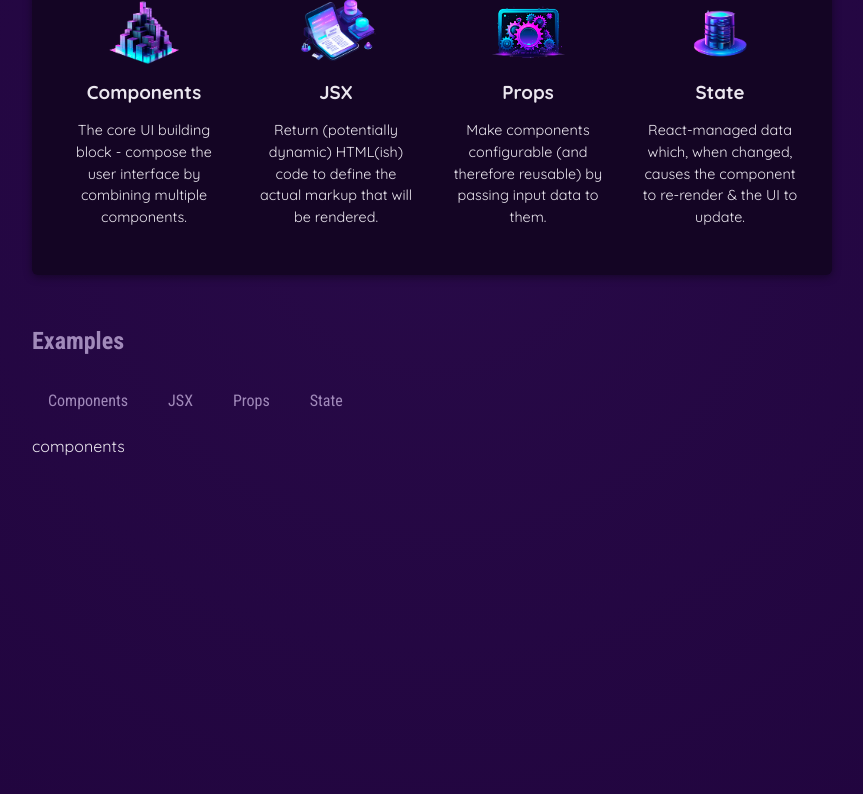
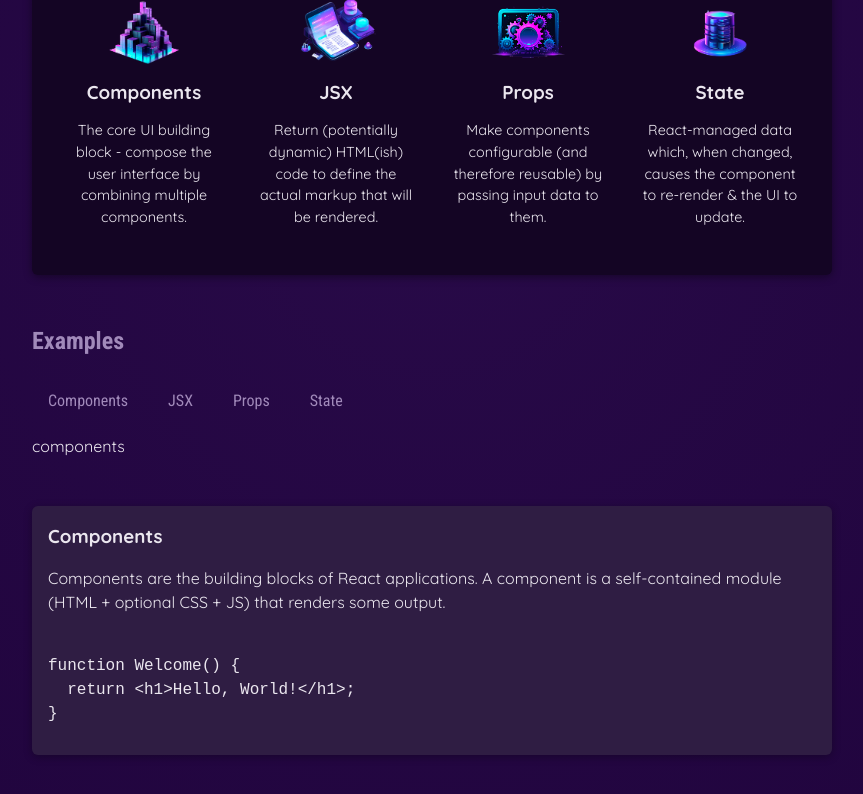
Before and after one commit to MarioMilosevic/React-Workshop, a React (Vite) app in the folder 01-starting-project/01-starting-project/: page / in a window 1280 px wide. Both pictures are taken after a click on the button "Components". Shown: the part 448-1242 px from the top of the page, without its empty margins (208-1071 px from the left). Built offline with nearby package versions, Linux system fonts and the light colour scheme.

Commit message:
Add conditional rendering

```diff
--- a/01-starting-project/01-starting-project/src/App.jsx
+++ b/01-starting-project/01-starting-project/src/App.jsx
@@ -3,8 +3,10 @@ import Header from "./components/Header/Header";
 import CoreConcept from "./components/CoreConcept";
 import TabButton from "./components/TabButton";
 import { useState } from "react";
+import { EXAMPLES } from "./data";
+
 function App() {
-  const [tabContent, setTabContent] = useState("Please click a button");
+  const [tabContent, setTabContent] = useState();
   function handleSelect(selectedButton) {
     setTabContent(selectedButton);
   }
@@ -31,6 +33,16 @@ function App() {
           </menu>
           {tabContent}
         </section>
+        {!tabContent && <p>Please select a topic</p>}
+        {tabContent && (
+          <div id="tab-content">
+            <h3>{EXAMPLES[tabContent].title}</h3>
+            <p>{EXAMPLES[tabContent].description}</p>
+            <pre>
+              <code>{EXAMPLES[tabContent].code}</code>
+            </pre>
+          </div>
+        )}
       </main>
     </div>
   );
--- a/01-starting-project/01-starting-project/src/data.js
+++ b/01-starting-project/01-starting-project/src/data.js
@@ -1,31 +1,82 @@
-import componentsImg from './assets/components.png';
-import propsImg from './assets/config.png';
-import jsxImg from './assets/jsx-ui.png';
-import stateImg from './assets/state-mgmt.png';
+import componentsImg from "./assets/components.png";
+import propsImg from "./assets/config.png";
+import jsxImg from "./assets/jsx-ui.png";
+import stateImg from "./assets/state-mgmt.png";
 
 export const CORE_CONCEPTS = [
   {
     image: componentsImg,
-    title: 'Components',
+    title: "Components",
     description:
-      'The core UI building block - compose the user interface by combining multiple components.',
+      "The core UI building block - compose the user interface by combining multiple components.",
   },
   {
     image: jsxImg,
-    title: 'JSX',
+    title: "JSX",
     description:
-      'Return (potentially dynamic) HTML(ish) code to define the actual markup that will be rendered.',
+      "Return (potentially dynamic) HTML(ish) code to define the actual markup that will be rendered.",
   },
   {
     image: propsImg,
-    title: 'Props',
+    title: "Props",
     description:
-      'Make components configurable (and therefore reusable) by passing input data to them.',
+      "Make components configurable (and therefore reusable) by passing input data to them.",
   },
   {
     image: stateImg,
-    title: 'State',
+    title: "State",
     description:
-      'React-managed data which, when changed, causes the component to re-render & the UI to update.',
+      "React-managed data which, when changed, causes the component to re-render & the UI to update.",
   },
 ];
+
+export const EXAMPLES = {
+  components: {
+    title: "Components",
+    description:
+      "Components are the building blocks of React applications. A component is a self-contained module (HTML + optional CSS + JS) that renders some output.",
+    code: `
+function Welcome() {
+  return <h1>Hello, World!</h1>;
+}`,
+  },
+  jsx: {
+    title: "JSX",
+    description:
+      "JSX is a syntax extension to JavaScript. It is similar to a template language, but it has full power of JavaScript (e.g., it may output dynamic content).",
+    code: `
+<div>
+  <h1>Welcome {userName}</h1>
+  <p>Time to learn React!</p>
+</div>`,
+  },
+  props: {
+    title: "Props",
+    description:
+      "Components accept arbitrary inputs called props. They are like function arguments.",
+    code: `
+function Welcome(props) {
+  return <h1>Hello, {props.name}</h1>;
+}`,
+  },
+  state: {
+    title: "State",
+    description:
+      "State allows React components to change their output over time in response to user actions, network responses, and anything else.",
+    code: `
+function Counter() {
+  const [isVisible, setIsVisible] = useState(false);
+
+  function handleClick() {
+    setIsVisible(true);
+  }
+
+  return (
+    <div>
+      <button onClick={handleClick}>Show Details</button>
+      {isVisible && <p>Amazing details!</p>}
+    </div>
+  );
+}`,
+  },
+};
```
